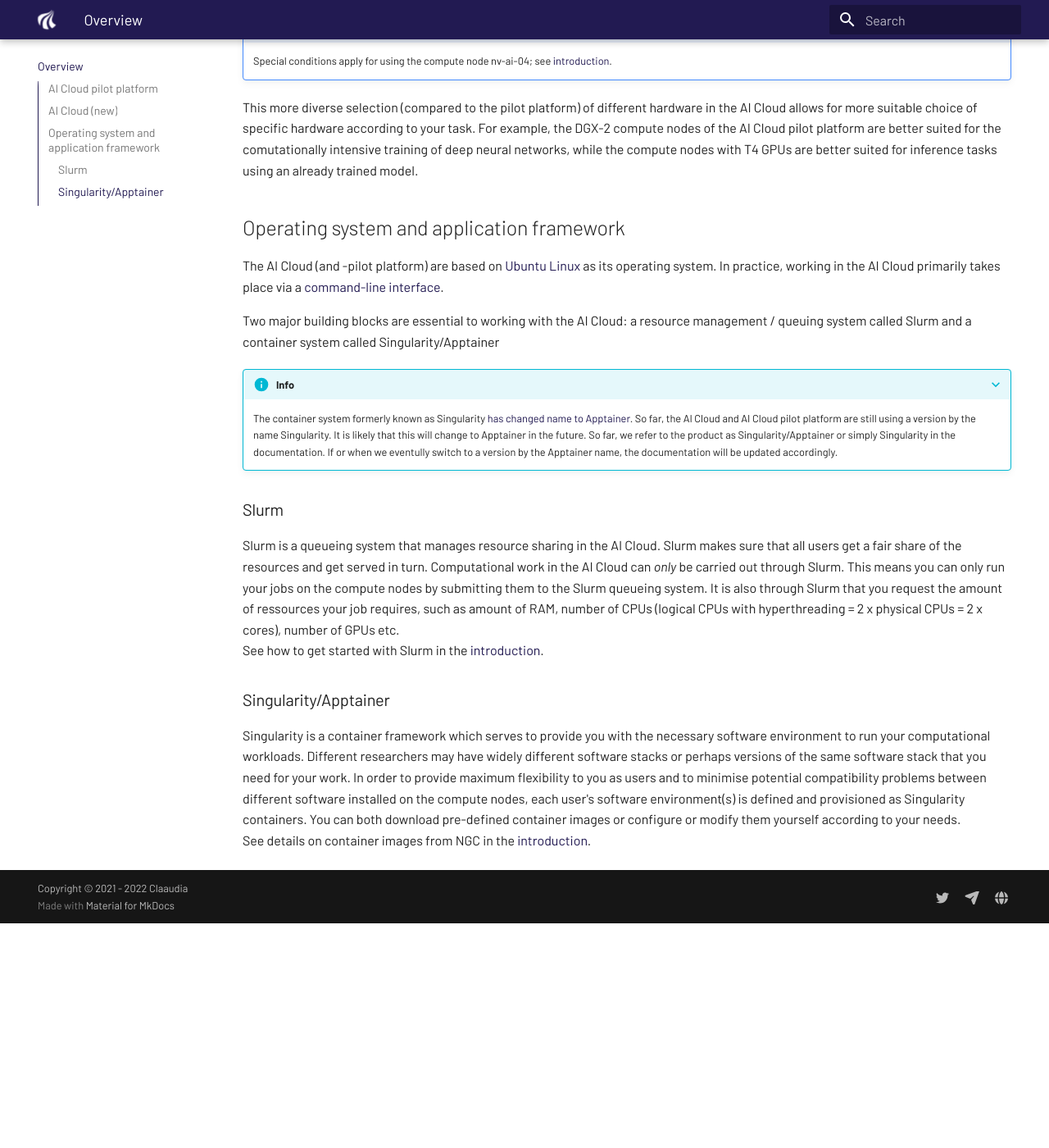
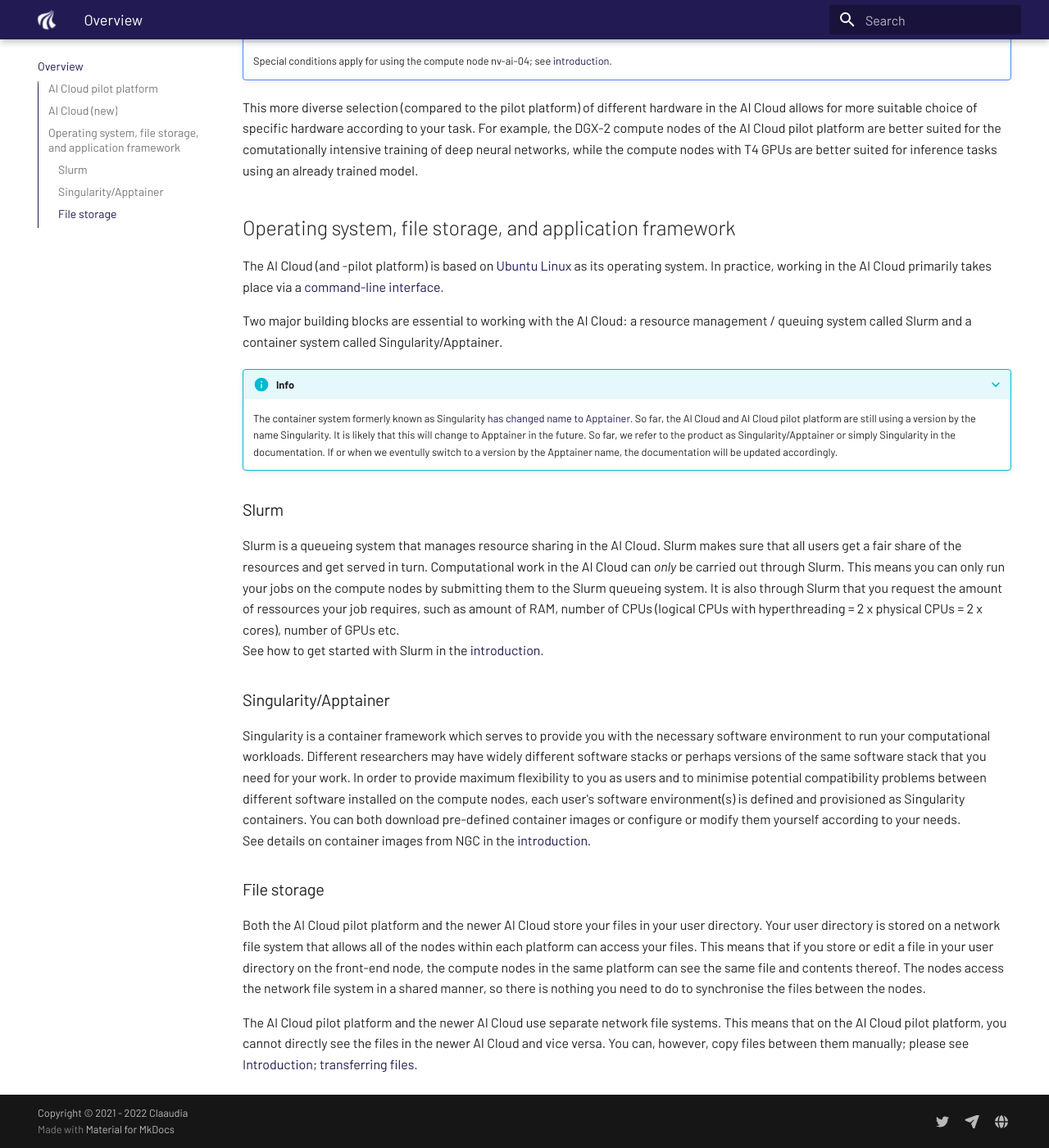
Before and after one commit to aau-claaudia/aicloud-docs, an MkDocs documentation site: the page built from docs/overview.md, in a window 1280 px wide and 1400 px high, scrolled down 2446 px. Shown: the whole window at 82% size. Built offline with MkDocs 1.6.1 and Material for MkDocs 9.7.7, drawn with Linux system fonts in a browser that asks for light colours; before the commit the page ends 3572 px from its top, so only the background shows below that.

Commit message:
Update overview page
Now also mentions user directory storage. Improvement on #5.

```diff
--- a/docs/overview.md
+++ b/docs/overview.md
@@ -87,9 +87,9 @@
 compute nodes with T4 GPUs are better suited for inference tasks using
 an already trained model.
 
-## Operating system and application framework
+## Operating system, file storage, and application framework
 
-The AI Cloud (and -pilot platform) are based on [Ubuntu
+The AI Cloud (and -pilot platform) is based on [Ubuntu
 Linux](https://en.wikipedia.org/wiki/Ubuntu) as its operating
 system. In practice, working in the AI Cloud primarily takes place via
 a [command-line
@@ -97,7 +97,7 @@
 
 Two major building blocks are essential to working with the AI Cloud:
 a resource management / queuing system called Slurm and a container
-system called Singularity/Apptainer
+system called Singularity/Apptainer.
 
 ???+ info
 
@@ -139,3 +139,20 @@
 configure or modify them yourself according to your needs.
 See details on container images from NGC in the
 [introduction](introduction.md).
+
+### File storage
+
+Both the AI Cloud pilot platform and the newer AI Cloud store your
+files in your user directory. Your user directory is stored on a
+network file system that allows all of the nodes within each platform
+can access your files. This means that if you store or edit a file in
+your user directory on the front-end node, the compute nodes in the
+same platform can see the same file and contents thereof. The nodes
+access the network file system in a shared manner, so there is nothing
+you need to do to synchronise the files between the nodes.
+
+The AI Cloud pilot platform and the newer AI Cloud use separate
+network file systems. This means that on the AI Cloud pilot platform,
+you cannot directly see the files in the newer AI Cloud and vice
+versa. You can, however, copy files between them manually; please see
+[Introduction; transferring files](introduction.md#transferring-files).
```
